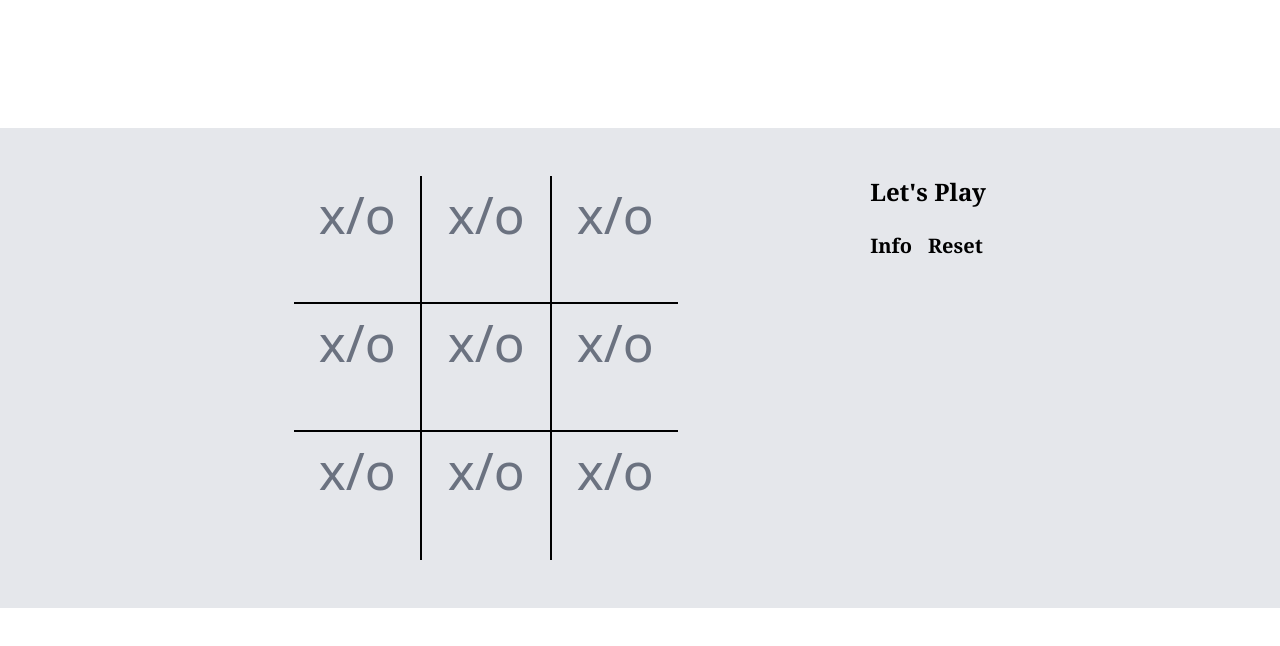
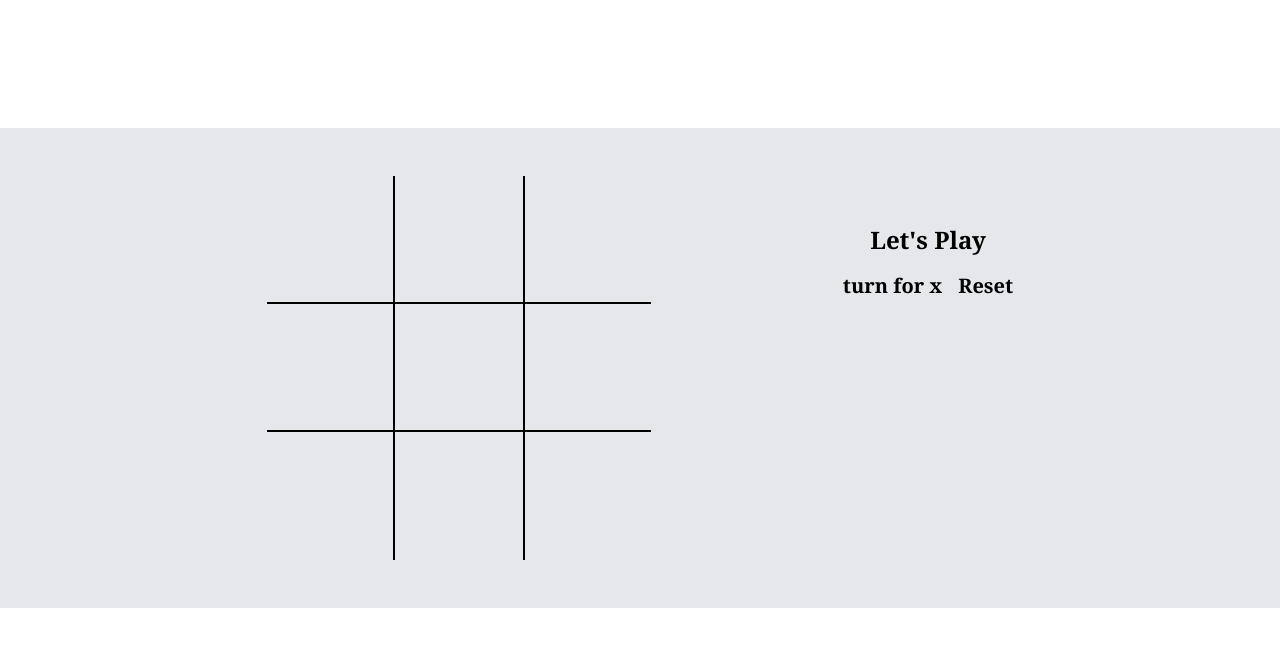
Before and after one commit to Nitinkumar2905/tic-tac-toe_game, a website built with Vite: page index.html in a window 1280 px wide. Built offline with nearby package versions, Linux system fonts and the light colour scheme.

Commit message:
index.html

```diff
--- a/index.html
+++ b/index.html
@@ -8,34 +8,27 @@
     <link rel="stylesheet" href="./style.css">
 </head>
 <body>
-    <div class="gameContainer bg-gray-200 mt-32 p-12 flex justify-center space-x-48">
+    <div class="gameContainer bg-gray-200 mt-32 p-12 flex flex-col md:flex-row items-center md:items-start justify-center space-y-8 md:space-y-0 md:space-x-48">
         <div class="left container grid w-fit">
-            <div class="box border-r-2 border-b-2 text-center text-[4vw] text-gray-500 border-black" id="box1"><span class="boxText">x/o</span></div>
-            <div class="box border-b-2 text-center text-[4vw] text-gray-500 border-black" id="box2"><span class="boxText">x/o</span></div>
-            <div class="box border-l-2 border-b-2 text-center text-[4vw] text-gray-500 border-black" id="box3"><span class="boxText">x/o</span></div>
-            <div class="box border-r-2 border-b-2 text-center text-[4vw] text-gray-500 border-black" id="box4"><span class="boxText">x/o</span></div>
-            <div class="box border-b-2 text-center text-[4vw] text-gray-500 border-black" id="box5"><span class="boxText">x/o</span></div>
-            <div class="box border-b-2 border-l-2 text-center text-[4vw] text-gray-500 border-black" id="box6"><span class="boxText">x/o</span></div>
-            <div class="box border-r-2 border-b-0 text-center text-[4vw] text-gray-500 border-black" id="box7"><span class="boxText">x/o</span></div>
-            <div class="box text-center text-[4vw] text-gray-500 border-black" id="box8"><span class="boxText">x/o</span></div>
-            <div class="box border-l-2 border-b-0 text-center text-[4vw] text-gray-500 border-black" id="box9"><span class="boxText">x/o</span></div>
+            <div class="box hover:bg-gray-300 cursor-pointer items-center  border-r-2 border-b-2 text-center text-[4vw] text-gray-500 border-black" id="box1"><span class="text-center boxtext"></span></div>
+            <div class="box hover:bg-gray-300 cursor-pointer items-center  border-b-2 text-center text-[4vw] text-gray-500 border-black" id="box2"><span class="text-center boxtext"></span></div>
+            <div class="box hover:bg-gray-300 cursor-pointer items-center  border-l-2 border-b-2 text-center text-[4vw] text-gray-500 border-black" id="box3"><span class="text-center boxtext"></span></div>
+            <div class="box hover:bg-gray-300 cursor-pointer items-center  border-r-2 border-b-2 text-center text-[4vw] text-gray-500 border-black" id="box4"><span class="text-center boxtext"></span></div>
+            <div class="box hover:bg-gray-300 cursor-pointer items-center  border-b-2 text-center text-[4vw] text-gray-500 border-black" id="box5"><span class="text-center boxtext"></span></div>
+            <div class="box hover:bg-gray-300 cursor-pointer items-center  border-b-2 border-l-2 text-center text-[4vw] text-gray-500 border-black" id="box6"><span class="text-center boxtext"></span></div>
+            <div class="box hover:bg-gray-300 cursor-pointer items-center  border-r-2 border-b-0 text-center text-[4vw] text-gray-500 border-black" id="box7"><span class="text-center boxtext"></span></div>
+            <div class="box hover:bg-gray-300 cursor-pointer text-center text-[4vw] text-gray-500 border-black" id="box8"><span class="text-center boxtext"></span></div>
+            <div class="box hover:bg-gray-300 cursor-pointer items-center border-l-2 border-b-0 text-center text-[4vw] text-gray-500 border-black" id="box9"><span class="text-center boxtext"></span></div>
         </div>
 
-        <div class="right gameInfo space-y-6 font-semibold font-serif">
+        <div class="right gameInfo space-y-4 font-semibold font-serif w-[80%] md:pt-12 flex flex-col items-center justify-center md:w-fit">
             <h1 class="text-2xl">Let's Play</h1>
             <div class="flex space-x-4 text-xl">
-                <span>Info</span>
+                <span class="info">turn for x</span>
                 <button type="reset" id="reset">Reset</button>
             </div>
         </div>
     </div>
-
-
-
-
-
-
-
     <script type="module" src="./script.js"></script>
 </body>
 </html>
```
